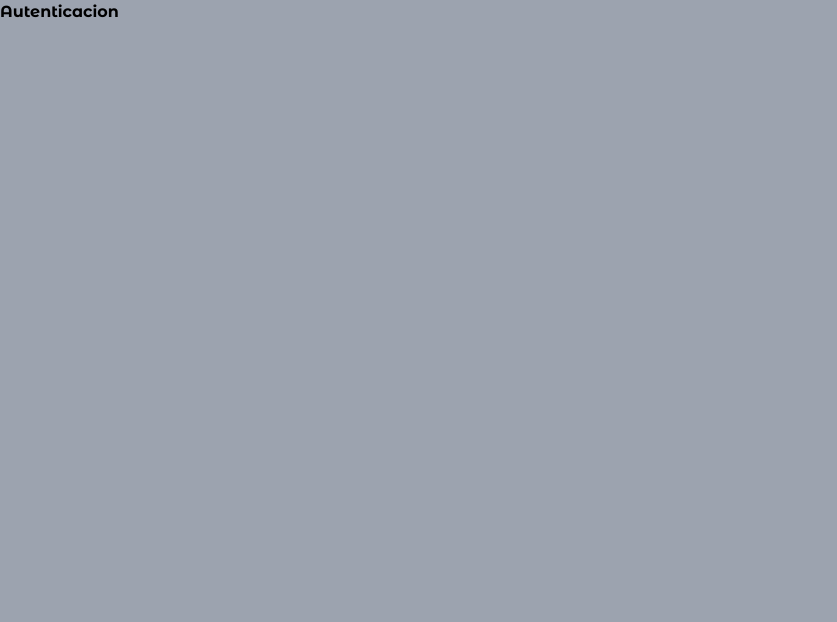
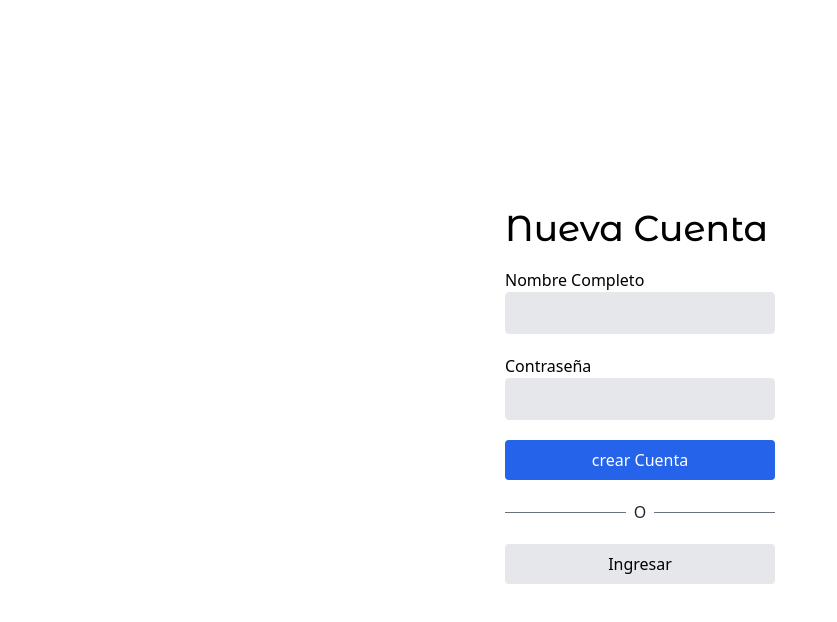
Before and after one commit to ygdani89/Ecomerce, a Next.js app: page /auth/New-account in a window 1280 px wide. Shown: the top 622 px of the page, without its empty margins (0-837 px from the left). Built offline with nearby package versions, Linux system fonts and the light colour scheme; a web font is replaced by a local one.

Commit message:
Detalle estetico carrito de Compras
se cambio la estetica del carrito de compras.

```diff
--- a/src/app/(shop)/cart/page.tsx
+++ b/src/app/(shop)/cart/page.tsx
@@ -52,11 +52,11 @@
           </div>
           {/* checkout - Resumen de la compra   */}
 
-          <div className="bg-white rounded-xl shadow-xl p-7">
+          <div className= " bg-white rounded-xl shadow-xl h-fit p-7">
             <h2 className="text-2xl ">resumen orden</h2>
             <div className="grid grid-cols-2">
               <span>No. Productos</span>
-              <span className="text-right">3 articulos</span>
+              <span className="text-right">3 aticulos</span>
 
               <span>Sub Total</span>
               <span className="text-right ">$ 90 </span>
--- a/src/app/auth/New-account/page.tsx
+++ b/src/app/auth/New-account/page.tsx
@@ -1,12 +1,37 @@
-import { titleFond } from "@/config/fonds";
+import { titleFont } from "@/config/fonts";
+import Link from "next/link";
 
+export default function () {
+  return (
+    <main className="flex flex-col min-h-screen pt-32 sm:pt-52">
+      <h1 className={`${titleFont.className} text-4xl mb-5`}>Nueva Cuenta </h1>
 
-export default function Home() {
-  return (
-    <div>
+      <div className="flex flex-col">
+        <label htmlFor="email">Nombre Completo</label>
+        <input
+          className="px-5 py-2 border bg-gray-200 rounded mb-5"
+          type="text"
+        />
 
-      <h1 className={`${titleFond.className} font-bold` }>Autenticacion </h1>
+        <label htmlFor="email">Contraseña</label>
+        <input
+          className="px-5 py-2 border bg-gray-200 rounded mb-5"
+          type="email"
+        />
 
-    </div>
+        <button className="btn-primary">crear Cuenta</button>
+
+        {/* divisor l ine */}
+        <div className="flex items-center my-5">
+          <div className="flex-1 border-t border-gray-500"></div>
+          <div className="px-2 text-gray-800">O</div>
+          <div className="flex-1 border-t border-gray-500"></div>
+        </div>
+
+        <Link href="/auth/login" className="btn-secondary text-center">
+          Ingresar
+        </Link>
+      </div>
+    </main>
   );
 }
--- a/src/app/auth/layout.tsx
+++ b/src/app/auth/layout.tsx
@@ -4,9 +4,8 @@
   children: React.ReactNode;
 }>) {
   return (
-    <main className="min-h-screen bg-gray-400">
-      {" "}
-      {children}
+    <main className="flex justify-center">
+      <div className="w-full sm:w-[350px] px-10"> {children}</div>
     </main>
   );
 }
--- /dev/null
+++ b/src/app/auth/login/page.tsx
@@ -0,0 +1,46 @@
+import { titleFont } from '@/config/fonts';
+import Link from 'next/link';
+
+export default function () {
+  return (
+    <div className="flex flex-col min-h-screen pt-32 sm:pt-52">
+
+      <h1 className={ `${ titleFont.className } text-4xl mb-5` }>Ingresar</h1>
+
+      <div className="flex flex-col">
+
+        <label htmlFor="email">Correo electrónico</label>
+        <input
+          className="px-5 py-2 border bg-gray-200 rounded mb-5"
+          type="email" />
+
+
+        <label htmlFor="email">Contraseña</label>
+        <input
+          className="px-5 py-2 border bg-gray-200 rounded mb-5"
+          type="email" />
+
+        <button
+
+          className="btn-primary">
+          Ingresar
+        </button>
+
+
+        {/* divisor l ine */ }
+        <div className="flex items-center my-5">
+          <div className="flex-1 border-t border-gray-500"></div>
+          <div className="px-2 text-gray-800">O</div>
+          <div className="flex-1 border-t border-gray-500"></div>
+        </div>
+
+        <Link
+          href="/auth/New-account"
+          className="btn-secondary text-center">
+          Crear una nueva cuenta
+        </Link>
+
+      </div>
+    </div>
+  );
+}
--- a/src/app/layout.tsx
+++ b/src/app/layout.tsx
@@ -19,10 +19,12 @@
   return (
     <html lang="en">
       <body
-        className={`${geistSans.variable} ${geistMono.variable} antialiased `}
-      >
+        className={`${geistSans.variable} ${geistMono.variable} antialiased `} >
         {children}
       </body>
     </html>
   );
 }
+
+
+// cfdhfgdghdfgcfhgchchchgfcfhfggjfghfgmhfmhgfmghfghmfhgmfghmfghmnfgmnfmgfmnfgnmfgmnfmngfgnmfgnmfmnbfbnfbnfbnfbnfnfghnf
```
